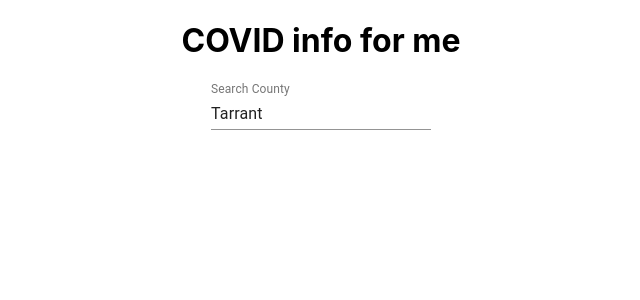
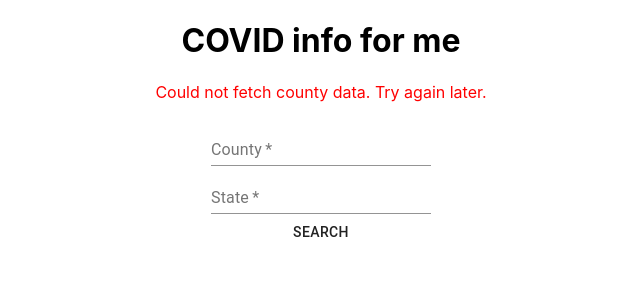
Before and after one commit to kyle-richardson/covid-info-for-me, a React (Create React App) app: page / in a window 1280 px wide. Shown: the top 300 px of the page, without its empty margins (319-959 px from the left). Built offline with nearby package versions, Linux system fonts and the light colour scheme; no server answers.

Commit message:
add errors and handle catches

```diff
--- a/src/components/CountyInfo.js
+++ b/src/components/CountyInfo.js
@@ -1,51 +1,101 @@
 import React, { useEffect, useState } from "react";
 import axios from "axios";
 import TextField from "@material-ui/core/TextField";
+import Button from "@material-ui/core/Button";
 import StateInfo from "./StateInfo";
 
 const CountyInfo = () => {
   const [countyList, setCountyList] = useState([]);
-  const [myCountyString, setMyCountyString] = useState("Tarrant");
+  const [myCountyForm, setMyCountyForm] = useState("");
+  const [myCountyString, setMyCountyString] = useState("");
   const [myCountyObject, setMyCountyObject] = useState("");
+  const [myStateForm, setMyStateForm] = useState("");
+  const [myStateString, setMyStateString] = useState("");
+  const [errors, setErrors] = useState({
+    county: "",
+    state: "",
+  });
+
+  const setValues = (e) => {
+    e.preventDefault();
+    setMyCountyString(myCountyForm);
+    setMyStateString(myStateForm);
+  };
 
   useEffect(() => {
     axios
       .get(`${process.env.REACT_APP_API_BASE_URL}/county`)
       .then((res) => {
-        console.log(res);
         const list = res.data.message;
         setCountyList(list);
       })
-      .catch((err) => console.log(err));
+      .catch((err) => {
+        setErrors({
+          ...errors,
+          county: "Could not fetch county data. Try again later.",
+        });
+      });
   }, []);
 
   useEffect(() => {
-    if (myCountyString && countyList.length > 0) {
-      setMyCountyObject(
-        countyList.filter((ele) => ele.county_name === myCountyString)
+    if (myCountyString && myStateString && countyList.length > 0) {
+      const filtered = countyList.filter(
+        (ele) =>
+          ele.county_name.toLowerCase() === myCountyString.toLowerCase() &&
+          ele.state_name.toLowerCase() === myStateString.toLowerCase()
       );
+      if (filtered.length > 0) {
+        setMyCountyObject(filtered);
+        setErrors({
+          ...errors,
+          county: "",
+        });
+      } else
+        setErrors({
+          ...errors,
+          county: "Could not find a county by that name in selected state.",
+        });
     }
-  }, [myCountyString, countyList]);
+  }, [myCountyString, countyList, myStateString]);
 
   return (
     <div className="county-info-container">
-      <div
+      {errors.county && <p style={{ color: "red" }}>{errors.county}</p>}
+      {errors.state && <p style={{ color: "red" }}>{errors.state}</p>}
+      <form
+        onSubmit={(e) => setValues(e)}
         style={{
           display: "flex",
           alignItems: "center",
+          flexDirection: "column",
           justifyContent: "center",
         }}
       >
         <TextField
+          required
           id="standard-basic"
-          label="Search County"
-          value={myCountyString}
-          onChange={(e) => setMyCountyString(e.target.value)}
+          label="County"
+          value={myCountyForm}
+          onChange={(e) => setMyCountyForm(e.target.value)}
         />
-      </div>
-
+        <TextField
+          required
+          id="standard-basic"
+          label="State"
+          value={myStateForm}
+          onChange={(e) => setMyStateForm(e.target.value)}
+        />
+        <Button type="submit">Search</Button>
+      </form>
+      {myCountyObject && <h3>{`County: ${myCountyString}`}</h3>}
       {myCountyObject && <pre>{JSON.stringify(myCountyObject, null, 2)}</pre>}
-      {myCountyObject && <StateInfo stateName={myCountyObject.state_name} />}
+      {myCountyObject && (
+        <StateInfo
+          stateName={myStateString}
+          setErrors={setErrors}
+          errors={errors}
+        />
+      )}
     </div>
   );
 };
--- a/src/components/StateInfo.js
+++ b/src/components/StateInfo.js
@@ -1,20 +1,23 @@
 import React, { useEffect, useState } from "react";
 import axios from "axios";
-import TextField from "@material-ui/core/TextField";
+// import TextField from "@material-ui/core/TextField";
 import moment from "moment";
 import { stateAbbrev } from "../data/stateAbbrev";
 
-const StateInfo = ({ stateName }) => {
+const StateInfo = ({ stateName, setErrors, errors }) => {
   const [stateList, setStateList] = useState([]);
   const [searchDate, setSearchDate] = useState(
     moment().subtract(1, "days").format("YYYY-MM-DD")
   );
   const [searchObject, setSearchObject] = useState("");
-  const abbrev = stateName
-    ? stateAbbrev.filter(
-        (state) => state.name.toLowerCase() === stateName.toLowerCase()
-      )[0].abbreviation
-    : "TX";
+  const abbrev =
+    stateName &&
+    stateAbbrev.filter(
+      (state) => state.name.toLowerCase() === stateName.toLowerCase()
+    ).length > 0 &&
+    stateAbbrev.filter(
+      (state) => state.name.toLowerCase() === stateName.toLowerCase()
+    )[0].abbreviation;
 
   useEffect(() => {
     axios
@@ -23,9 +26,12 @@ const StateInfo = ({ stateName }) => {
       })
       .then((res) => {
         setStateList(res.data.message);
+        setErrors({ ...errors, state: "" });
       })
-      .catch((err) => console.log(err));
-  }, [stateName]);
+      .catch((err) => {
+        setErrors({ ...errors, state: "State name not found." });
+      });
+  }, [stateName, abbrev]);
 
   useEffect(() => {
     if (searchDate && stateList.length > 0) {
@@ -35,6 +41,7 @@ const StateInfo = ({ stateName }) => {
 
   return (
     <div className="county-info-container">
+      {searchObject && <h3>{`State: ${stateName} (${abbrev})`}</h3>}
       {searchObject && <pre>{JSON.stringify(searchObject, null, 2)}</pre>}
     </div>
   );
```
